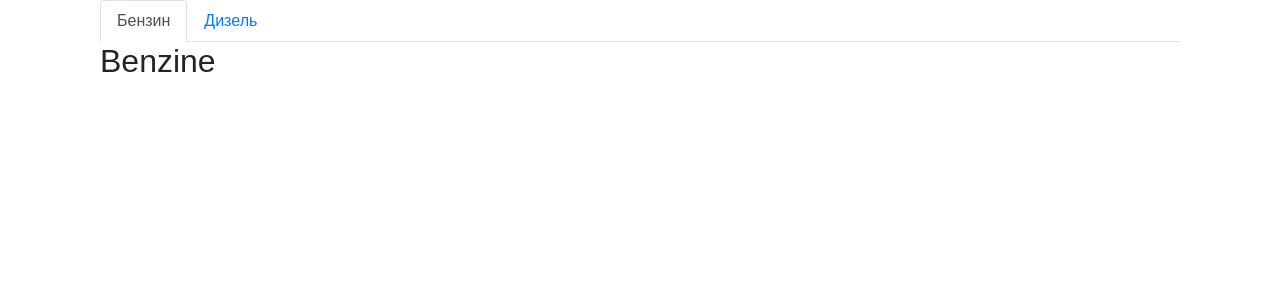
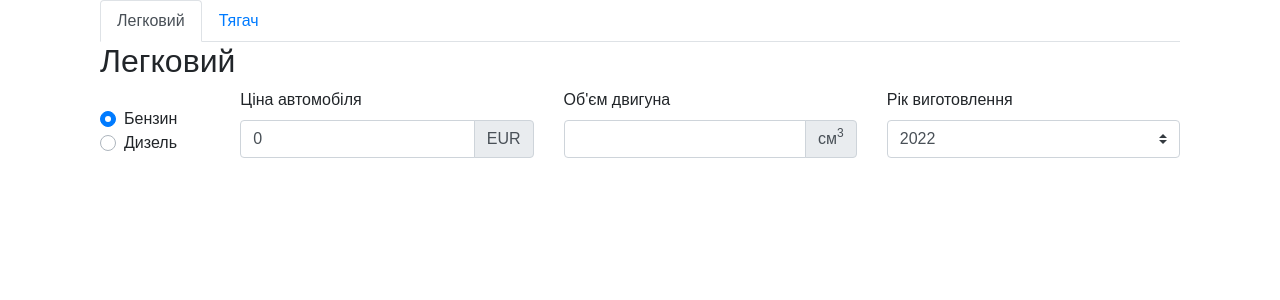
Before and after one commit to mlutsiuk/toll, a Vue app: page / in a window 1280 px wide. Shown: the top 300 px of the page. Built offline with nearby package versions, Linux system fonts and the light colour scheme.

Commit message:
Renamed tabs.

```diff
--- a/src/components/TollCalculator/DieselCalculator.vue
+++ b/src/components/TollCalculator/PassengerCarCallculator.vue
@@ -43,7 +43,7 @@ import ManufactureDateSelect from "@/components/Shared/ManufactureDateSelect";
 import EngineTypeRadio from "@/components/Shared/EngineTypeRadio";
 
 export default {
-    name: 'DieselCalculator',
+    name: 'PassengerCarCalculator',
     components: {
         EngineTypeRadio,
         ManufactureDateSelect
--- a/src/components/TollCalculator/TollCalculator.vue
+++ b/src/components/TollCalculator/TollCalculator.vue
@@ -3,12 +3,15 @@
         <brand-tabs
             :headers="tabHeaders"
         >
-            <template #tab-diesel>
-                <h2>Diesel</h2>
-                <diesel-calculator/>
+            <template #tab-passenger>
+                <h2>Легковий</h2>
+
+                <passenger-car-calculator/>
             </template>
-            <template #tab-benzine>
-                <h2>Benzine</h2>
+            <template #tab-truck>
+                <h2>Тягач</h2>
+
+
             </template>
         </brand-tabs>
     </div>
@@ -16,29 +19,25 @@
 
 <script>
 import BrandTabs from '@/components/Shared/BrandTabs';
-import DieselCalculator from '@/components/TollCalculator/DieselCalculator';
+import PassengerCarCalculator from '@/components/TollCalculator/PassengerCarCallculator';
 
 export default {
     name: 'TollCalculator',
     components: {
-        DieselCalculator,
+        PassengerCarCalculator,
         BrandTabs
     },
     data: () => ({
         tabHeaders: [
             {
-                id: 'benzine',
-                title: 'Бензин'
+                id: 'passenger',
+                title: 'Легковий'
             },
             {
-                id: 'diesel',
-                title: 'Дизель'
+                id: 'truck',
+                title: 'Тягач'
             }
         ]
     })
 };
 </script>
-
-<style scoped>
-
-</style>
```
